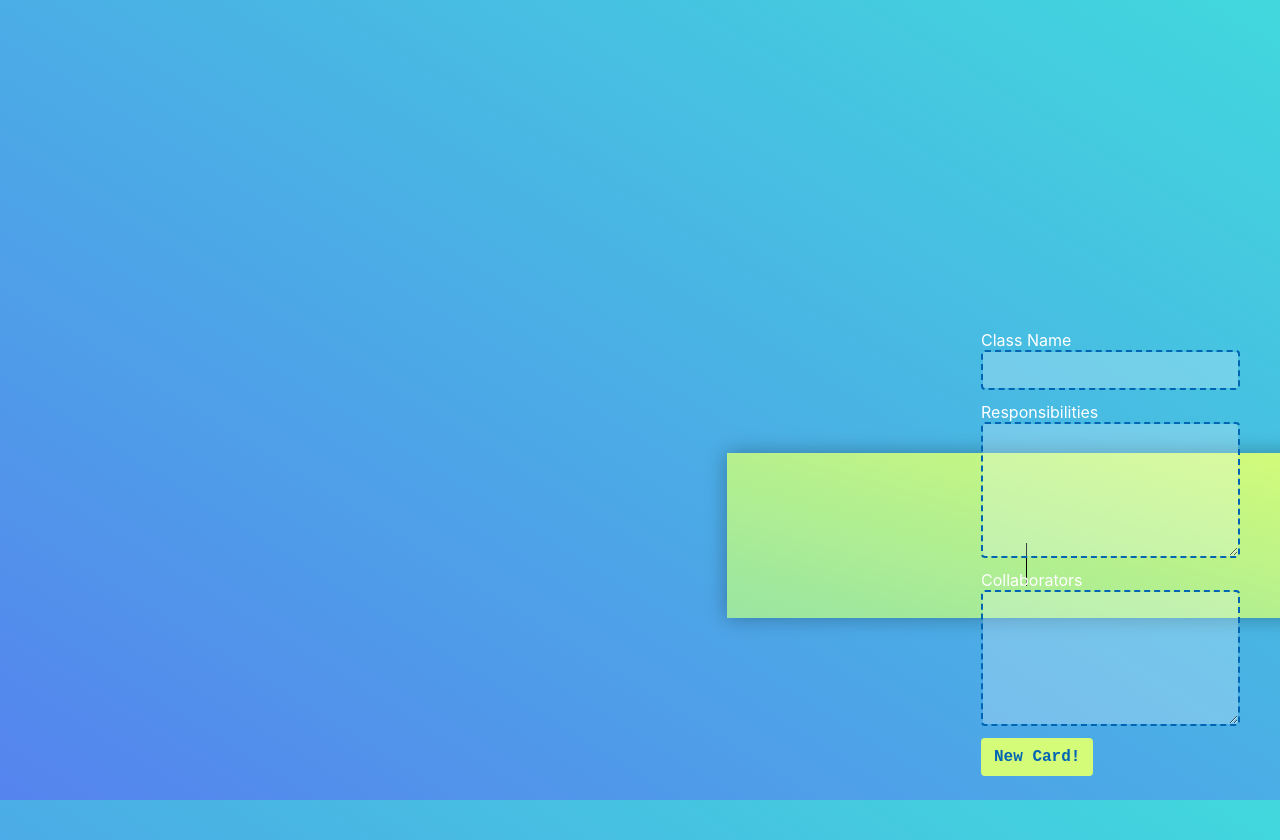
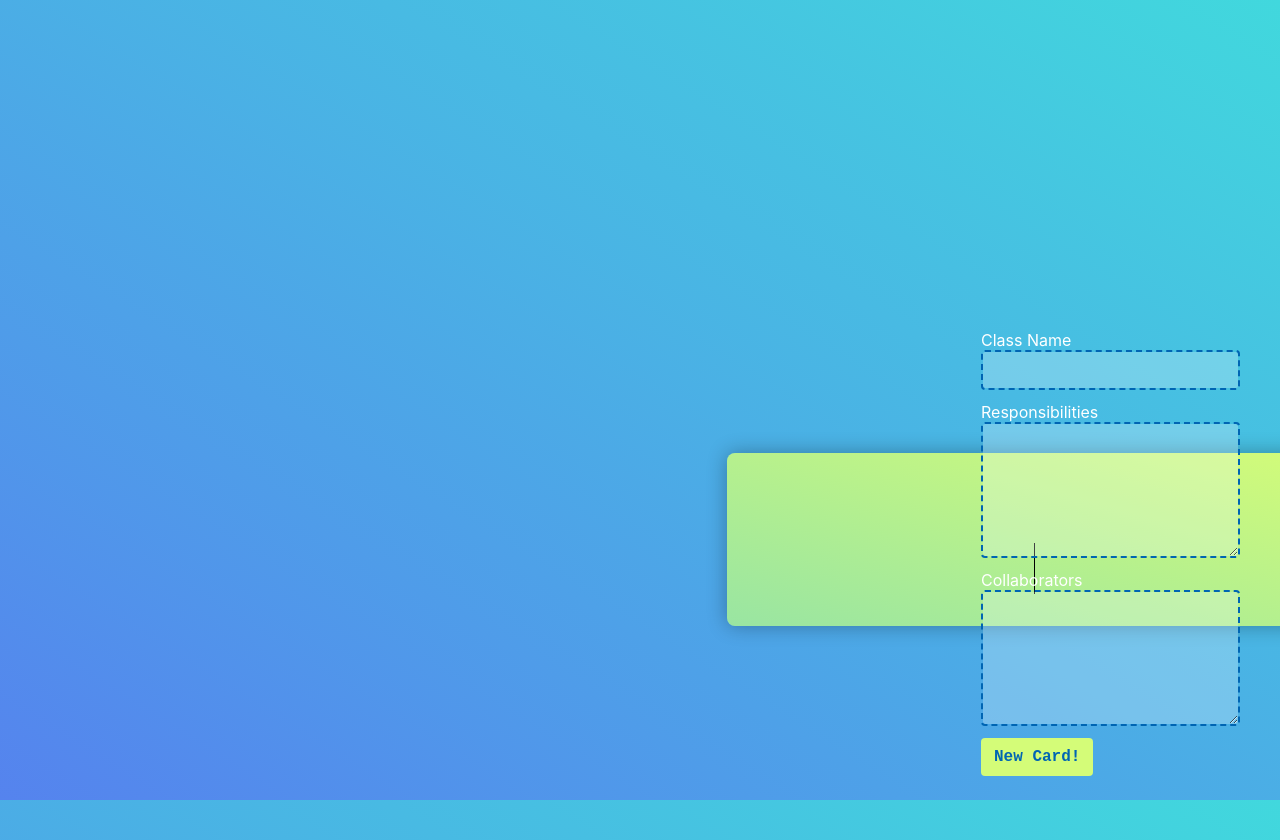
Before and after one commit to kenpower/CRC-cards, a Svelte app: page / in a window 1280 px wide. Both pictures are taken after a click on the button "New Card!". Shown: the top 840 px of the page. Built offline with nearby package versions, Linux system fonts and the light colour scheme.

Commit message:
improve card appearance

```diff
--- a/src/components/CRCCardView.svelte
+++ b/src/components/CRCCardView.svelte
@@ -64,10 +64,14 @@
     background: linear-gradient(to left bottom, #d4fc78, #99e5a2);
     box-shadow: 0 0 20px rgba(0, 0, 0, 0.3);
     color: #00243f;
+    box-sizing: border-box;
+    background-clip: padding-box;
+    border-radius: 0.5rem;
   }
 
-  .card:hover {
-    background-clip: content-box
+  .card:hover, .card:active {
+    border: 2rem solid  #99e5a2dd;
+    padding: 0;
   }
 
   .delete {
@@ -107,6 +111,6 @@
   }
 
   .ignore-mouse-down{
-    cursor: pointer;
+    cursor: default;
   }
 </style>
--- a/src/components/MemberList.svelte
+++ b/src/components/MemberList.svelte
@@ -68,6 +68,7 @@
     flex-grow: 1;
     display: flex;
     flex-direction: column;
+    padding: 0.25rem;
   }
 
   input.editable {
```
